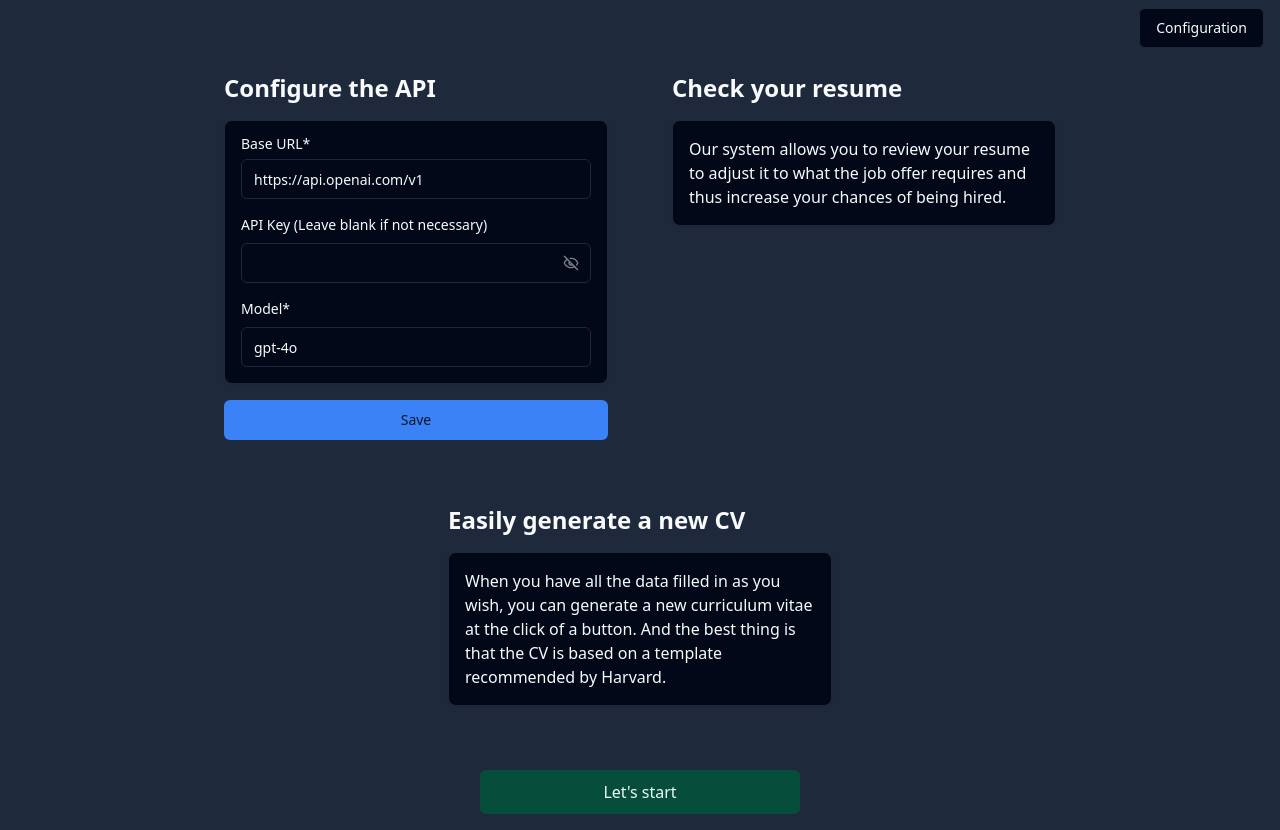
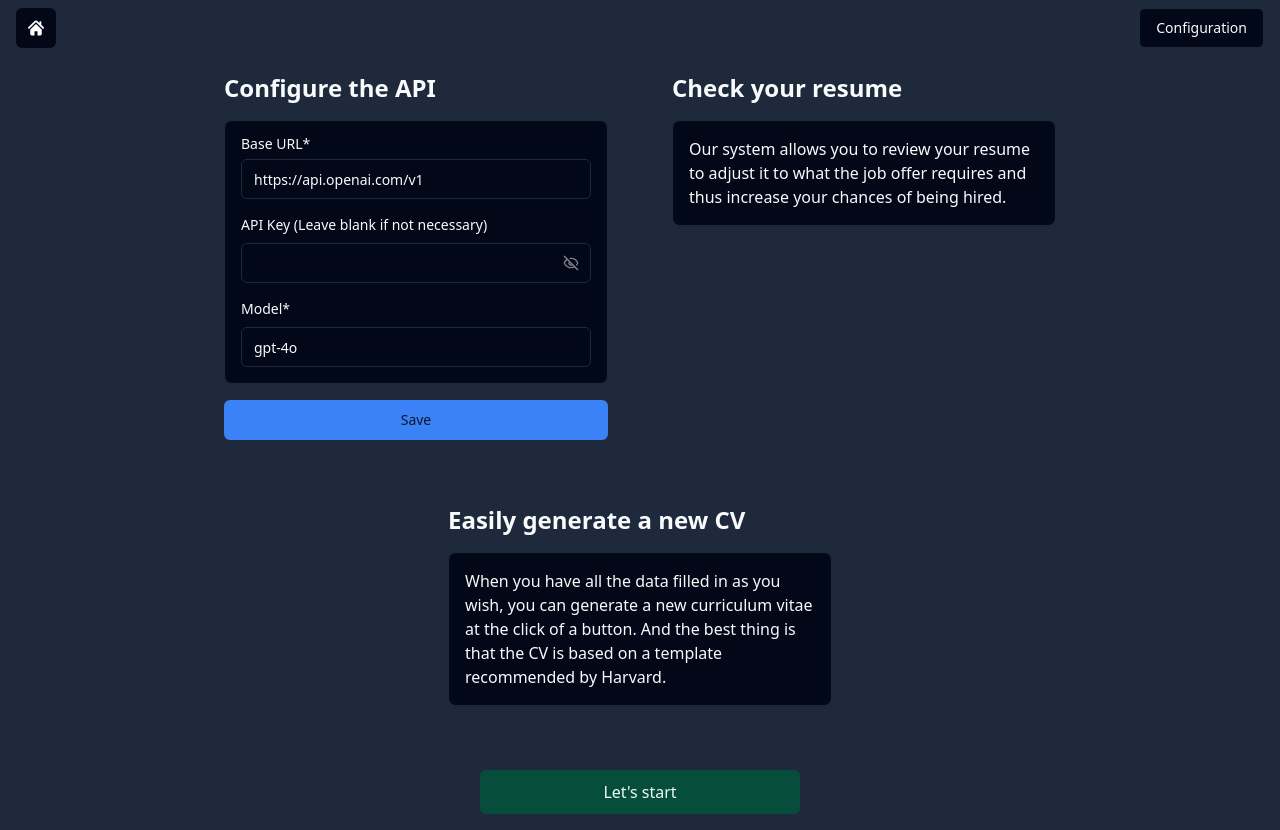
Before and after one commit to dm94/ats-matcher, a Next.js app: page / in a window 1280 px wide. Built offline with nearby package versions, Linux system fonts and the light colour scheme.

Commit message:
feat: Added a button for go to the home

```diff
--- a/package.json
+++ b/package.json
@@ -1,6 +1,6 @@
 {
   "name": "ats-matcher",
-  "version": "0.1.2",
+  "version": "0.1.3",
   "private": true,
   "scripts": {
     "dev": "next dev",
--- a/src/components/pages/header.tsx
+++ b/src/components/pages/header.tsx
@@ -3,12 +3,46 @@
 import { useState } from "react";
 import { ConfigModal } from "./config/config-modal";
 import ReduxProvider from "@/store/redux-provider";
+import Link from "next/link";
 
 export function Header() {
   const [open, setOpen] = useState<boolean>(false);
 
   return (
-    <header className="flex px-4 py-2 justify-end w-100">
+    <header className="flex px-4 py-2 justify-between w-100">
+      <Link
+        className="flex justify-center items-center bg-background hover:bg-accent text-emerald-50 h-10 w-10 rounded-md"
+        href="/"
+        title="Home"
+      >
+        <svg
+          fill="#fff"
+          version="1.1"
+          id="Capa_1"
+          xmlns="http://www.w3.org/2000/svg"
+          width="16px"
+          height="16px"
+          viewBox="0 0 495.398 495.398"
+        >
+          <g>
+            <g>
+              <g>
+                <path
+                  d="M487.083,225.514l-75.08-75.08V63.704c0-15.682-12.708-28.391-28.413-28.391c-15.669,0-28.377,12.709-28.377,28.391
+				v29.941L299.31,37.74c-27.639-27.624-75.694-27.575-103.27,0.05L8.312,225.514c-11.082,11.104-11.082,29.071,0,40.158
+				c11.087,11.101,29.089,11.101,40.172,0l187.71-187.729c6.115-6.083,16.893-6.083,22.976-0.018l187.742,187.747
+				c5.567,5.551,12.825,8.312,20.081,8.312c7.271,0,14.541-2.764,20.091-8.312C498.17,254.586,498.17,236.619,487.083,225.514z"
+                />
+                <path
+                  d="M257.561,131.836c-5.454-5.451-14.285-5.451-19.723,0L72.712,296.913c-2.607,2.606-4.085,6.164-4.085,9.877v120.401
+				c0,28.253,22.908,51.16,51.16,51.16h81.754v-126.61h92.299v126.61h81.755c28.251,0,51.159-22.907,51.159-51.159V306.79
+				c0-3.713-1.465-7.271-4.085-9.877L257.561,131.836z"
+                />
+              </g>
+            </g>
+          </g>
+        </svg>
+      </Link>
       <ReduxProvider>
         <ConfigModal open={open} setOpen={setOpen} />
       </ReduxProvider>
```
